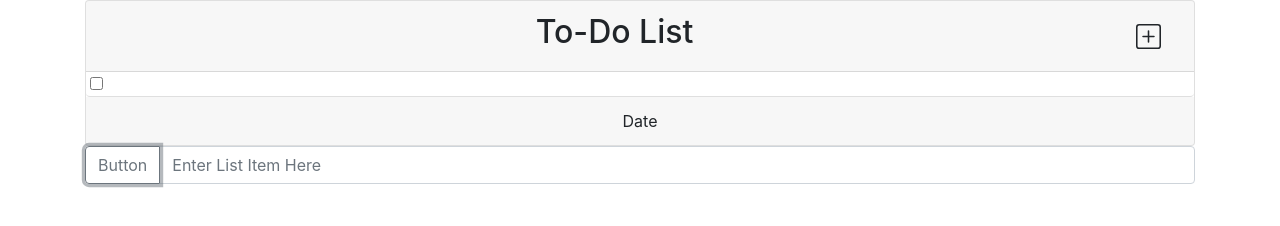
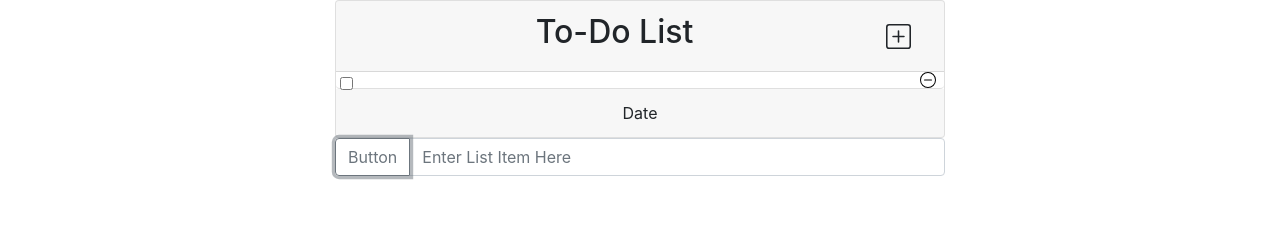
Before and after one commit to raymondjdugan/personal_projects, a website: page JS To-Do List/index.html in a window 1280 px wide. Both pictures are taken after a click on the button "Button". Drawn offline with nearby package versions, Linux system fonts and the light colour scheme.

Commit message:
added delete image and refactored functions

```diff
--- a/JS To-Do List/index.html
+++ b/JS To-Do List/index.html
@@ -9,7 +9,7 @@
     <title>JS To-Do List</title>
 </head>
 <body>
-<div class="container">
+<div class="container w-50">
     <div class="card">
         <div class="card-header d-flex text-center">
             <h2 class="flex-fill">To-Do List</h2>
@@ -21,6 +21,7 @@
             </button>
         </div>
         <ul id="list" class="list-group">
+
         </ul>
         <div class="card-footer text-center">
             <span id="date">Date</span>
--- a/JS To-Do List/script.js
+++ b/JS To-Do List/script.js
@@ -1,39 +1,51 @@
 const addItemBtn = document.getElementById('button-add');
-const input = document.getElementById("listInput");
-const ulEl = document.getElementById('list');
+const listInput = document.getElementById("listInput");
+const listContainer = document.getElementById('list');
+const removeBtn = document.getElementsByTagName("img");
 
+let userInput = [];
 
 function addItem(userToDo) {
 
-    const listLength = document.getElementById('list').children.length;
-    console.log(listLength)
+    listContainer.innerHTML = '';
 
-    const listItem = `
-        <li class="list-item">
-            <div class="form-check ml-1">
-                <input class="form-check-input " type="checkbox" id="list${listLength + 1}">
-                    <label class="form-check-label" for="list${listLength + 1}">
-                        ${userToDo}
+    userToDo.forEach(item => {
+
+        const arrayLength = userToDo.length;
+
+        const listItem = `
+                  <li class="list-item">
+                <div class="form-check d-flex ml-1">
+                    <input class="form-check-input" type="checkbox" id="list${arrayLength + 1}">
+                    <label class="form-check-label mr-auto" for="list${arrayLength + 1}">
+                        ${item}
                     </label>
-            </div>
-        </li>`
+                        <img class="mr-2 " id="removeBtn" src="img/dash-circle.svg" alt="">
+                </div>
+            </li>`
 
-    ulEl.insertAdjacentHTML("afterbegin", listItem);
+        listContainer.insertAdjacentHTML("afterbegin", listItem);
+    })
 }
 
+function delBtn(collection) {
+
+}
+
+
+// Event Listeners
 addItemBtn.addEventListener('click', function getInputValue(e) {
     e.preventDefault();
 
-    let inputValue = input.value;
+    userInput.push(listInput.value);
+    addItem(userInput);
 
-    addItem(inputValue)
-
-    input.value = '';
-
-
+    listInput.value = '';
+    let labelValue = document.getElementsByTagName('label');
+    console.log(removeBtn);
 })
 
-input.addEventListener('keydown', function (e) {
+listInput.addEventListener('keydown', function (e) {
     if (e.key === "Enter") {
         e.preventDefault();
         addItemBtn.click();
```
Also changed, not shown: JS To-Do List/img/dash-circle.svg (added).
